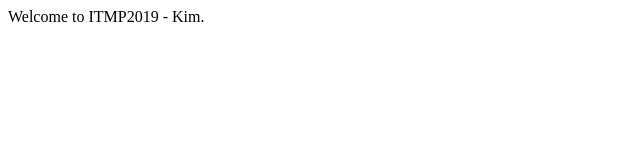
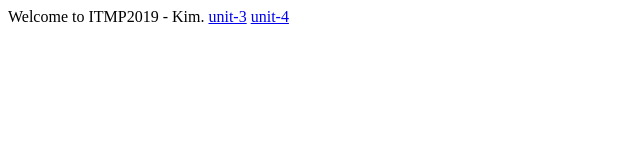
Before and after one commit to kodchaporn/ITMP2019, a plain HTML site: page index.html in a window 1280 px wide. Shown: the full height of the page, 0-640 px from the left. Drawn offline with Linux system fonts and the light colour scheme.

Commit message:
Update index.html

```diff
--- a/index.html
+++ b/index.html
@@ -5,5 +5,7 @@
 </head>
 <body>
 Welcome to ITMP2019 - Kim.
+<a href="kodchaporn.github.io/ITMP2019/unit-3">unit-3</a>
+<a href="kodchaporn.github.io/ITMP2019/unit-4">unit-4</a>
 </body>
 </html>
```
